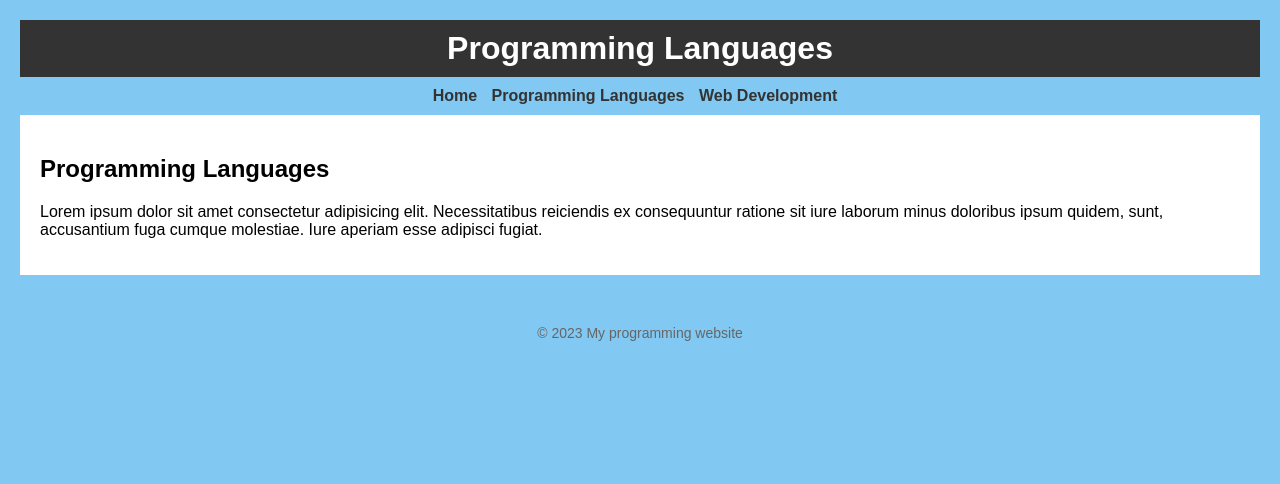
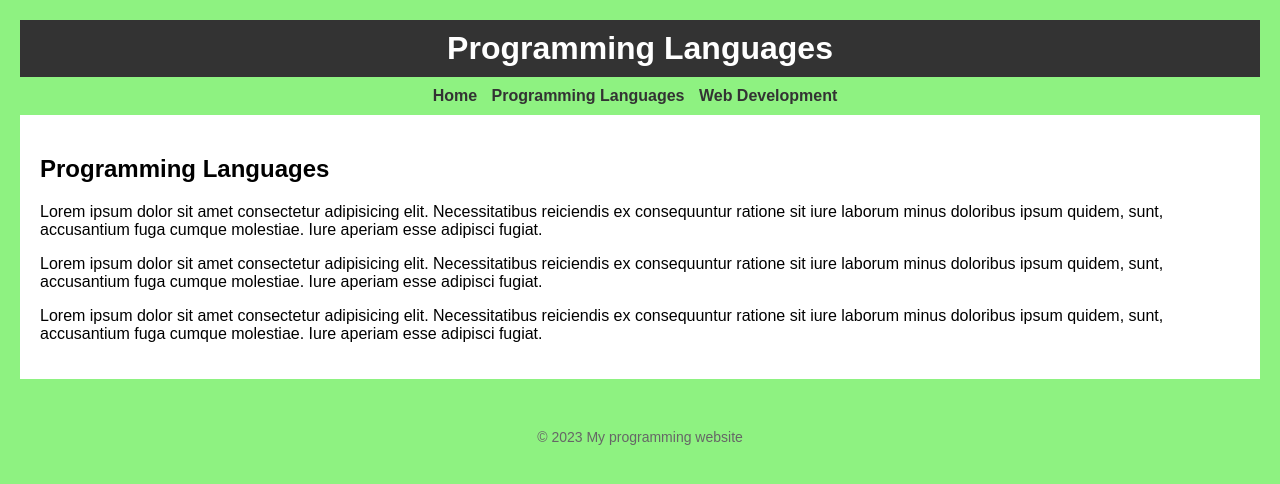
Before and after one commit to ahmedatef2007/25_8, a plain HTML site: page programming.html in a window 1280 px wide. Drawn offline with Linux system fonts and the light colour scheme.

Commit message:
I changed some files

```diff
--- a/programming.html
+++ b/programming.html
@@ -21,6 +21,12 @@
         <p>
            Lorem ipsum dolor sit amet consectetur adipisicing elit. Necessitatibus reiciendis ex consequuntur ratione sit iure laborum minus doloribus ipsum quidem, sunt, accusantium fuga cumque molestiae. Iure aperiam esse adipisci fugiat.
         </p>
+        <p>
+            Lorem ipsum dolor sit amet consectetur adipisicing elit. Necessitatibus reiciendis ex consequuntur ratione sit iure laborum minus doloribus ipsum quidem, sunt, accusantium fuga cumque molestiae. Iure aperiam esse adipisci fugiat.
+         </p>
+         <p>
+            Lorem ipsum dolor sit amet consectetur adipisicing elit. Necessitatibus reiciendis ex consequuntur ratione sit iure laborum minus doloribus ipsum quidem, sunt, accusantium fuga cumque molestiae. Iure aperiam esse adipisci fugiat.
+         </p>
 
     </section>
 
--- a/style.css
+++ b/style.css
@@ -2,7 +2,7 @@ body {
   font-family: Arial, Helvetica, sans-serif;
   margin: 0;
   padding: 20px;
-  background-color: #81c8f2;
+  background-color: #8ef281;
 }
 
 header {
```
Also changed, not shown: index.html (+1 -0 lines).
